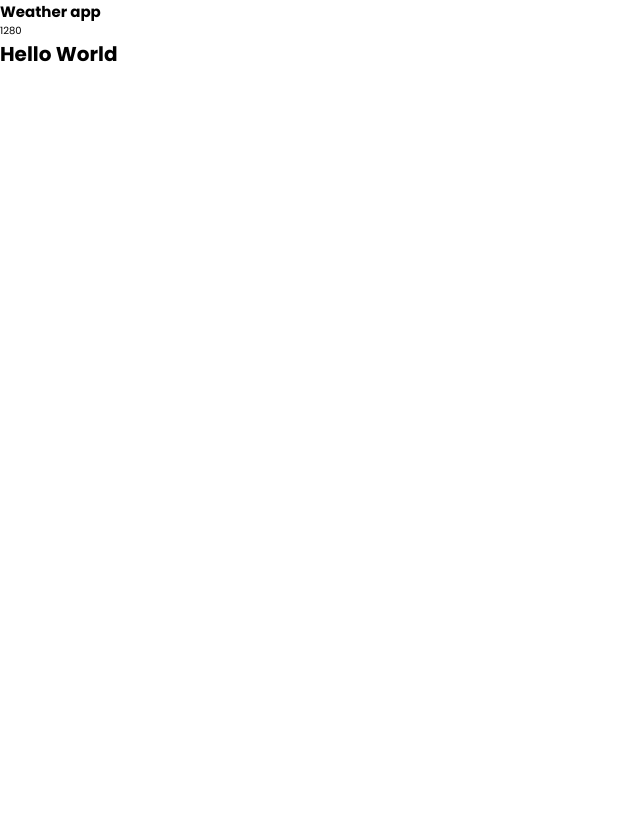
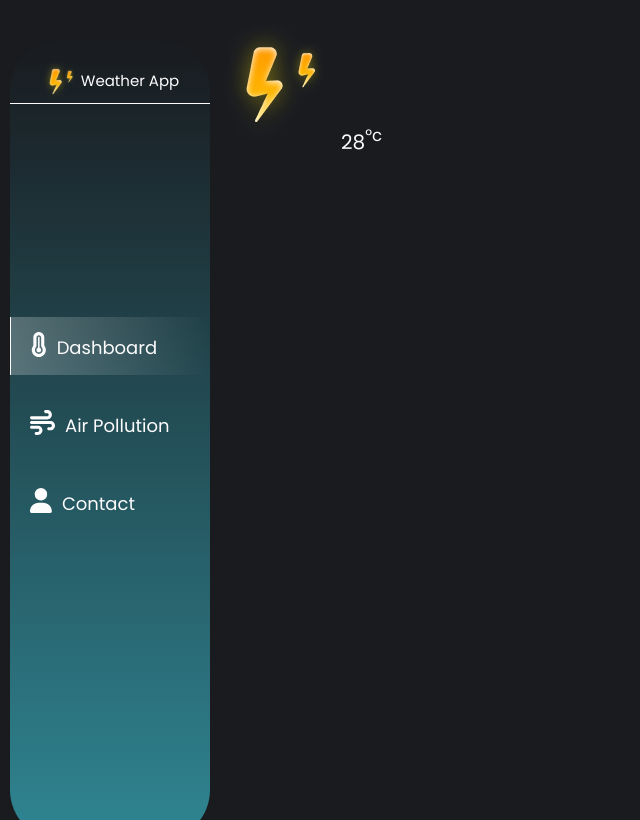
Before and after one commit to wassimchakib/weather-dashboard, a React (Create React App) app: page /dashboard in a window 1280 px wide. Shown: the whole page, without its empty margins (0-640 px from the left). Built offline with nearby package versions, Linux system fonts and the light colour scheme.

Commit message:
Add pages for each route

```diff
--- a/src/App.css
+++ b/src/App.css
@@ -6,15 +6,41 @@
   box-sizing: border-box;
 }
 
+ul {
+  list-style: none;
+}
+
+a {
+  text-decoration: none;
+  color: inherit;
+  width: 100%;
+  display: inline-block;
+}
+
 :root {
   --primary-color: #191b1f;
   --secondary-color: #1d6ff2;
   --orange: #ff8157;
   --blue: #3ecde0;
   --yellow: #ffc62d;
+  --white: #fcfcfd;
+}
+
+.container {
+  margin-left: 120px;
+  margin-top: 20px;
 }
 
 body {
   font-size: 62.5%;
   font-family: 'Poppins', sans-serif;
+  background-color: var(--primary-color);
+  color: var(--white);
+  min-height: 100vh;
 }
+
+@media screen and (min-width: 768px) {
+  .container {
+    margin-left: 220px;
+  }
+}
--- a/src/App.js
+++ b/src/App.js
@@ -1,11 +1,23 @@
+import { Routes, Route, Navigate } from 'react-router-dom';
 import './App.css';
-import Sidebar from './components/Sidebar';
+import Sidebar from './components/Sidebar/index';
+import AirPollution from './pages/AirPollution';
+import Contact from './pages/Contact';
+import Dashboard from './pages/Dashboard';
 
 function App() {
   return (
     <>
       <Sidebar />
-      <h1>Hello World</h1>
+      <div className="container">
+        <Routes>
+          <Route path="dashboard" element={<Dashboard />} />
+          <Route path="airpollution" element={<AirPollution />} />
+          <Route path="contact" element={<Contact />} />
+          <Route exact path="/" element={<Navigate to="dashboard" />} />
+          <Route path="*" element={<h1>404 Not Found</h1>} />
+        </Routes>
+      </div>
     </>
   );
 }
--- a/src/components/Sidebar.jsx
+++ /dev/null
@@ -1,27 +0,0 @@
-import { useEffect, useState } from 'react';
-
-const Sidebar = () => {
-  const [width, setwidth] = useState(window.innerWidth);
-
-  const handleWindowSizeChange = () => {
-    setwidth(window.innerWidth);
-  };
-
-  useEffect(() => {
-    window.addEventListener('resize', handleWindowSizeChange);
-    return () => {
-      window.removeEventListener('resize', handleWindowSizeChange);
-    };
-  }, []);
-
-  return (
-    <nav>
-      <h1>Weather app</h1>
-      <ul>
-        <li>{width}</li>
-      </ul>
-    </nav>
-  );
-};
-
-export default Sidebar;
--- /dev/null
+++ b/src/components/Sidebar/Sidebar.css
@@ -0,0 +1,82 @@
+.sidebar {
+  height: 100vh;
+  background: linear-gradient(180deg, rgba(25, 27, 31, 1) 0%, rgba(62, 205, 224, 0.6) 100%);
+  width: 100px;
+  margin: 20px;
+  border-radius: 50px;
+  position: fixed;
+  margin-left: 10px;
+}
+
+.sidebar__title {
+  text-align: center;
+  text-transform: capitalize;
+  border-bottom: 1px solid var(--white);
+  line-height: 1.2;
+  font-weight: 400;
+  margin-top: 20px;
+}
+
+.sidebar__icon {
+  width: 50%;
+  text-align: center;
+}
+
+.sidebar__nav {
+  display: flex;
+  height: 80%;
+  align-items: center;
+  flex-direction: column;
+  justify-content: center;
+}
+
+.sidebar__nav li {
+  font-size: 25px;
+  width: 100%;
+  margin: 10px 0;
+  text-align: center;
+}
+
+.sidebar__nav li a {
+  padding: 10px 0;
+}
+
+.sidebar__nav li:hover {
+  background: linear-gradient(90deg, rgba(252, 252, 253, 0.25) 0%, transparent 100%);
+}
+
+.sidebar__nav li .active {
+  border-left: 1px solid var(--white);
+  background: linear-gradient(90deg, rgba(252, 252, 253, 0.25) 0%, transparent 100%);
+}
+
+.sidebar__nav li span {
+  font-size: 18px;
+  padding-left: 10px;
+}
+
+@media screen and (min-width: 768px) {
+  .sidebar {
+    width: 200px;
+  }
+
+  .sidebar__nav li {
+    text-align: start;
+    display: flex;
+    align-items: center;
+  }
+
+  .sidebar__nav li a {
+    padding-left: 20px;
+  }
+
+  .sidebar__title {
+    display: flex;
+    align-items: center;
+    justify-content: center;
+  }
+
+  .sidebar__icon {
+    width: 20%;
+  }
+}
--- /dev/null
+++ b/src/components/Sidebar/index.jsx
@@ -0,0 +1,56 @@
+import { NavLink } from 'react-router-dom';
+import { useEffect, useState } from 'react';
+import { FontAwesomeIcon } from '@fortawesome/react-fontawesome';
+import {
+  faTemperatureFull,
+  faUser,
+  faWind,
+} from '@fortawesome/free-solid-svg-icons';
+import './Sidebar.css';
+import IconImg from '../../assets/Lightning.svg';
+
+const Sidebar = () => {
+  const [width, setwidth] = useState(window.innerWidth);
+
+  const handleWindowSizeChange = () => {
+    setwidth(window.innerWidth);
+  };
+
+  useEffect(() => {
+    window.addEventListener('resize', handleWindowSizeChange);
+    return () => {
+      window.removeEventListener('resize', handleWindowSizeChange);
+    };
+  }, []);
+
+  return (
+    <nav className="sidebar">
+      <h1 className="sidebar__title">
+        <img className="sidebar__icon" src={IconImg} alt="logo" />
+        {width > 768 && <span>Weather App</span>}
+      </h1>
+      <ul className="sidebar__nav">
+        <li>
+          <NavLink to="dashboard">
+            <FontAwesomeIcon icon={faTemperatureFull} />
+            {width > 768 && <span>Dashboard</span>}
+          </NavLink>
+        </li>
+        <li>
+          <NavLink to="pollution">
+            <FontAwesomeIcon icon={faWind} />
+            {width > 768 && <span>Air Pollution</span>}
+          </NavLink>
+        </li>
+        <li>
+          <NavLink to="contact">
+            <FontAwesomeIcon icon={faUser} />
+            {width > 768 && <span>Contact</span>}
+          </NavLink>
+        </li>
+      </ul>
+    </nav>
+  );
+};
+
+export default Sidebar;
--- a/src/index.js
+++ b/src/index.js
@@ -1,10 +1,13 @@
 import React from 'react';
 import ReactDOM from 'react-dom/client';
+import { BrowserRouter } from 'react-router-dom';
 import App from './App';
 
 const root = ReactDOM.createRoot(document.getElementById('root'));
 root.render(
   <React.StrictMode>
-    <App />
+    <BrowserRouter>
+      <App />
+    </BrowserRouter>
   </React.StrictMode>,
 );
--- /dev/null
+++ b/src/pages/AirPollution/AirPollution.css
@@ -0,0 +1,3 @@
+.pollution {
+  font-size: 20px;
+}
--- /dev/null
+++ b/src/pages/AirPollution/index.js
@@ -0,0 +1,5 @@
+import './AirPollution.css';
+
+const AirPollution = () => (<h1>Air Pollution Page</h1>);
+
+export default AirPollution;
--- /dev/null
+++ b/src/pages/Contact/Contact.css
@@ -0,0 +1,3 @@
+.contact {
+  font-size: 20px;
+}
--- /dev/null
+++ b/src/pages/Contact/index.js
@@ -0,0 +1,5 @@
+import './Contact.css';
+
+const Contact = () => <h1>Contact Section</h1>;
+
+export default Contact;
--- /dev/null
+++ b/src/pages/Dashboard/Dashboard.css
@@ -0,0 +1,3 @@
+.dashboard {
+  font-size: 20px;
+}
--- /dev/null
+++ b/src/pages/Dashboard/index.js
@@ -0,0 +1,16 @@
+import './Dashboard.css';
+import IconLogo from '../../assets/Lightning.svg';
+
+const Dashboard = () => (
+  <section className="dashboard">
+    <div className="dashboard__home">
+      <img src={IconLogo} alt="Icon logo" />
+      <span className="dashboard__temperature">
+        28
+        <sup>°c</sup>
+      </span>
+    </div>
+  </section>
+);
+
+export default Dashboard;
```
